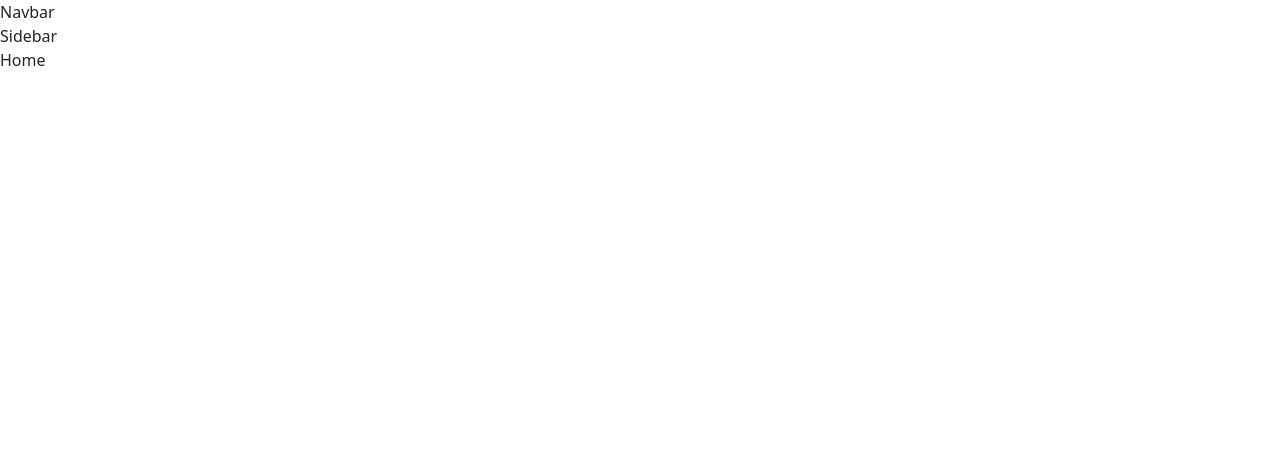
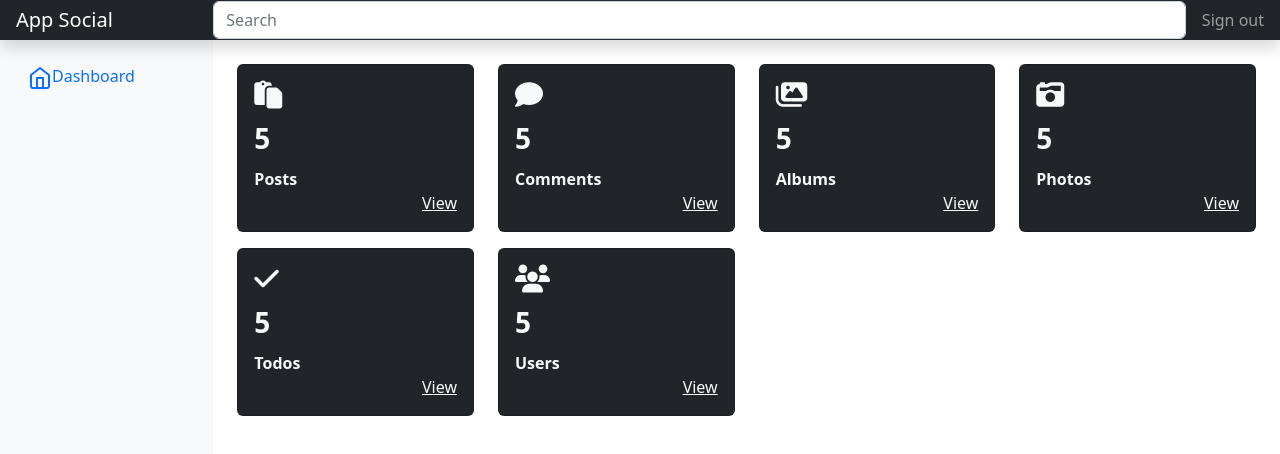
Before and after one commit to fayyting/app_social, a React (Create React App) app: page / in a window 1280 px wide. Shown: the top 454 px of the page. Built offline with nearby package versions, Linux system fonts and the light colour scheme.

Commit message:
Anasayfa tasarımı#5

```diff
--- a/src/components/navigation/Navbar.js
+++ b/src/components/navigation/Navbar.js
@@ -1,11 +1,20 @@
-import React, { Component} from "react";
+import React, { Component } from "react";
 
-class Navbar extends Component{
-    render(){
-        return(
-            <div>
-                Navbar
-            </div>
+class Navbar extends Component {
+    render() {
+        return (
+            <header className="navbar navbar-dark sticky-top bg-dark flex-md-nowrap p-0 shadow">
+                <a className="navbar-brand col-md-3 col-lg-2 me-0 px-3" href="#">App Social</a>
+                <button className="navbar-toggler position-absolute d-md-none collapsed" type="button" data-bs-toggle="collapse" data-bs-target="#sidebarMenu" aria-controls="sidebarMenu" aria-expanded="false" aria-label="Toggle navigation">
+                    <span className="navbar-toggler-icon"></span>
+                </button>
+                <input className="form-control form-control-dark w-100" type="text" placeholder="Search" aria-label="Search"/>
+                    <div className="navbar-nav">
+                        <div className="nav-item text-nowrap">
+                            <a className="nav-link px-3" href="#">Sign out</a>
+                        </div>
+                    </div>
+            </header>
         )
     }
 }
--- a/src/components/navigation/Sidebar.js
+++ b/src/components/navigation/Sidebar.js
@@ -1,11 +1,20 @@
-import React, { Component} from "react";
+import React, { Component } from "react";
 
-class Sidebar extends Component{
-    render(){
-        return(
-            <div>
-                Sidebar
-            </div>
+class Sidebar extends Component {
+    render() {
+        return (
+            <nav id="sidebarMenu" className="col-md-3 col-lg-2 d-md-block bg-light sidebar collapse">
+                <div className="position-sticky pt-3">
+                    <ul className="nav flex-column">
+                        <li className="nav-item">
+                            <a className="nav-link active" aria-current="page" href="#">
+                                <svg xmlns="http://www.w3.org/2000/svg" width="24" height="24" viewBox="0 0 24 24" fill="none" stroke="currentColor" stroke-width="2" stroke-linecap="round" stroke-linejoin="round" class="feather feather-home" aria-hidden="true"><path d="M3 9l9-7 9 7v11a2 2 0 0 1-2 2H5a2 2 0 0 1-2-2z"></path><polyline points="9 22 9 12 15 12 15 22"></polyline></svg>
+                                Dashboard
+                            </a>
+                        </li>
+                    </ul>
+                </div>
+            </nav>
         )
     }
 }
--- a/src/layouts/Layout.js
+++ b/src/layouts/Layout.js
@@ -7,8 +7,14 @@ const Layout = () => {
     return (
         <>
             <Navbar />
-            <Sidebar/>
-            <Outlet />
+            <div className="container-fluid">
+                <div className="row">
+                    <Sidebar />
+                    <main className="col-md-9 ms-sm-auto col-lg-10 p-md-4">
+                        <Outlet />
+                    </main>
+                </div>
+            </div>
         </>
     )
 };
--- a/src/pages/Home.js
+++ b/src/pages/Home.js
@@ -1,10 +1,76 @@
-import React, { Component} from "react";
+import React, { Component } from "react";
+import { Link } from "react-router-dom";
 
-class Home extends Component{
-    render(){
-        return(
-            <div>
-                Home
+class Home extends Component {
+    render() {
+        return (
+            <div className="row">
+                <div className="col-md-3">
+                    <div class="card bg-dark mb-3">
+                        <div class="card-body text-light">
+                            <i className="fa fa-paste fs-3 mb-2"></i>
+                            <div className="fw-bolder fs-3 mb-2">5</div>
+                            <div class="fw-bolder">
+                                Posts</div>
+                            <Link to={"/post"} className="stretched-link text-light float-end"> View</Link>
+                        </div>
+                    </div>
+                </div>
+                <div className="col-md-3">
+                    <div class="card bg-dark mb-3">
+                        <div class="card-body text-light">
+                            <i className="fa fa-comment fs-3 mb-2"></i>
+                            <div className="fw-bolder fs-3 mb-2">5</div>
+                            <div class="fw-bolder">
+                                Comments</div>
+                            <Link to={"/comment"} className="stretched-link text-light float-end"> View</Link>
+                        </div>
+                    </div>
+                </div>
+                <div className="col-md-3">
+                    <div class="card bg-dark mb-3">
+                        <div class="card-body text-light">
+                            <i className="fa fa-images fs-3 mb-2"></i>
+                            <div className="fw-bolder fs-3 mb-2">5</div>
+                            <div class="fw-bolder">
+                                Albums</div>
+                            <Link to={"/album"} className="stretched-link text-light float-end"> View</Link>
+                        </div>
+                    </div>
+                </div>
+                <div className="col-md-3">
+                    <div class="card bg-dark mb-3">
+                        <div class="card-body text-light">
+                            <i className="fa fa-camera-retro fs-3 mb-2"></i>
+                            <div className="fw-bolder fs-3 mb-2">5</div>
+                            <div class="fw-bolder">
+                                Photos</div>
+                            <Link to={"/photo"} className="stretched-link text-light float-end"> View</Link>
+                        </div>
+                    </div>
+                </div>
+                <div className="col-md-3">
+                    <div class="card bg-dark mb-3">
+                        <div class="card-body text-light">
+                            <i className="fa fa-check fs-3 mb-2"></i>
+                            <div className="fw-bolder fs-3 mb-2">5</div>
+                            <div class="fw-bolder">
+                                Todos</div>
+                            <Link to={"/todo"} className="stretched-link text-light float-end"> View</Link>
+                        </div>
+                    </div>
+                </div>
+                <div className="col-md-3">
+                    <div class="card bg-dark mb-3">
+                        <div class="card-body text-light">
+                            <i className="fa fa-users fs-3 mb-2"></i>
+                            <div className="fw-bolder fs-3 mb-2">5</div>
+                            <div class="fw-bolder">
+                                Users</div>
+                            <Link to={"/user"} className="stretched-link text-light float-end"> View</Link>
+                        </div>
+                    </div>
+                </div>
             </div>
         )
     }
```
